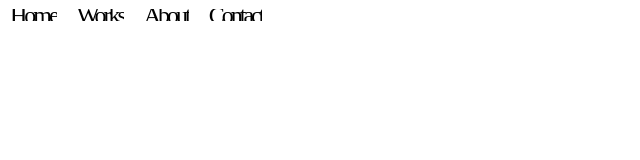
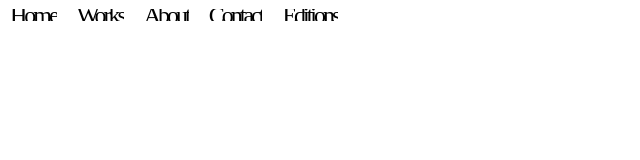
Before and after one commit to FelixManFongCheung/ryan, a React (Create React App) app: page / in a window 1280 px wide. Shown: the top 160 px of the page, without its empty margins (0-640 px from the left). Built offline with nearby package versions, Linux system fonts and the light colour scheme; the HTML template or start-up script is replaced by a standard one.

Commit message:
added editions

```diff
--- a/src/App.router.js
+++ b/src/App.router.js
@@ -3,6 +3,7 @@ import About from './components/About';
 import Contact from './components/Contact';
 import Home from './components/Home';
 import Works from './components/Works';
+import Editions from './components/Editions';
 import AppLayout from './App.layout';
 
 const RouterBuilder = () => {
@@ -24,6 +25,10 @@ const RouterBuilder = () => {
       element: <Works />,
     },
     {
+      path: '/Editions',
+      element: <Editions />,
+    },
+    {
       path: '*',
       element: <Navigate to="/" replace />,
     },
--- /dev/null
+++ b/src/components/Editions.js
@@ -0,0 +1,7 @@
+import React from 'react'
+
+export default function Editions() {
+  return (
+    <div>Editions</div>
+  )
+}
--- a/src/components/NavMenu.js
+++ b/src/components/NavMenu.js
@@ -16,6 +16,7 @@ export default function NavMenu({desktop_menu, toggleNav}) {
           <li className='font-alter' onClick={handleClick}><Link to="/Works">Works</Link></li>
           <li className='font-alter' onClick={handleClick}><Link to="/About">About</Link></li>
           <li className='font-alter' onClick={handleClick}><Link to="/Contact">Contact</Link></li>
+          <li className='font-alter' onClick={handleClick}><Link to="/Editions">Editions</Link></li>
     </ul>
   )
 }
```
